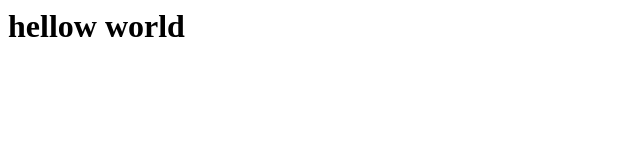
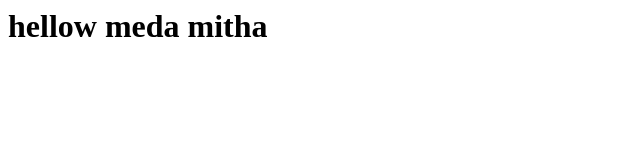
Before and after one commit to hsnkazmi/weather, a plain HTML site: page index.html in a window 1280 px wide. Shown: the whole page, without its empty margins (0-640 px from the left). Drawn offline with Linux system fonts and the light colour scheme.

Commit message:
Update index.html

```diff
--- a/index.html
+++ b/index.html
@@ -1,7 +1,6 @@
 <html>
     <body>
         <h1>
-            hellow world
-        </h1>
+            hellow meda mitha        </h1>
     </body>
     </html>
```
